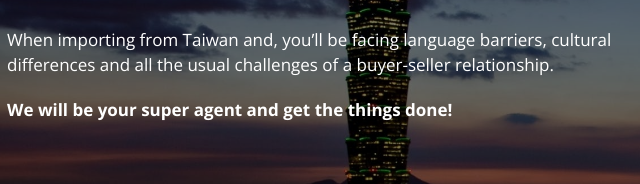
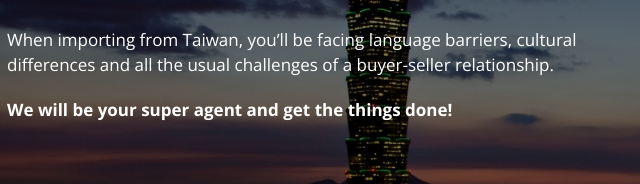
Before and after one commit to 7wei/wefindgoods, a plain HTML site: page src/index.html in a window 1280 px wide. Shown: the part 259-443 px from the top of the page, 63-703 px from the left. Drawn offline with nearby package versions, Linux system fonts and the light colour scheme; some packages are replaced by stand-ins of ours; a script that the page names is missing; files whose address does not match are found by name.

Commit message:
fix text

```diff
--- a/src/index.html
+++ b/src/index.html
@@ -90,7 +90,7 @@
                             <div class="home-intro-half-try">
                                 <!--Header text -->
                                 <h1>We Find <b>Goods</b> in <b>Taiwan</b></h1>
-                                <p>When importing from Taiwan and, you’ll be facing language barriers, cultural differences and all the usual challenges of a buyer-seller relationship.</p>
+                                <p>When importing from Taiwan, you’ll be facing language barriers, cultural differences and all the usual challenges of a buyer-seller relationship.</p>
                                 <p><b>We will be your super agent and get the things done!</b></p>
                                 <!--DOWNLOAD BUTTON -->
                                 <!-- <div class="download-button">
```
